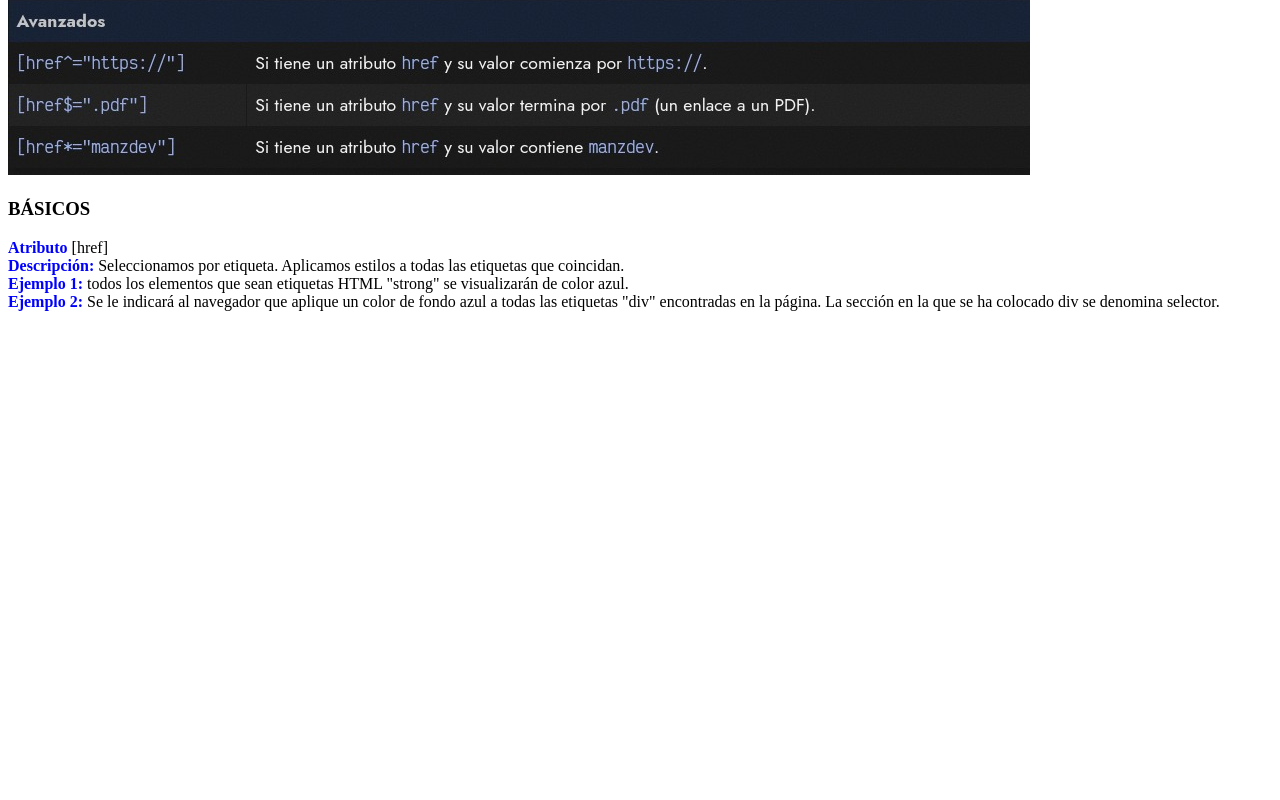
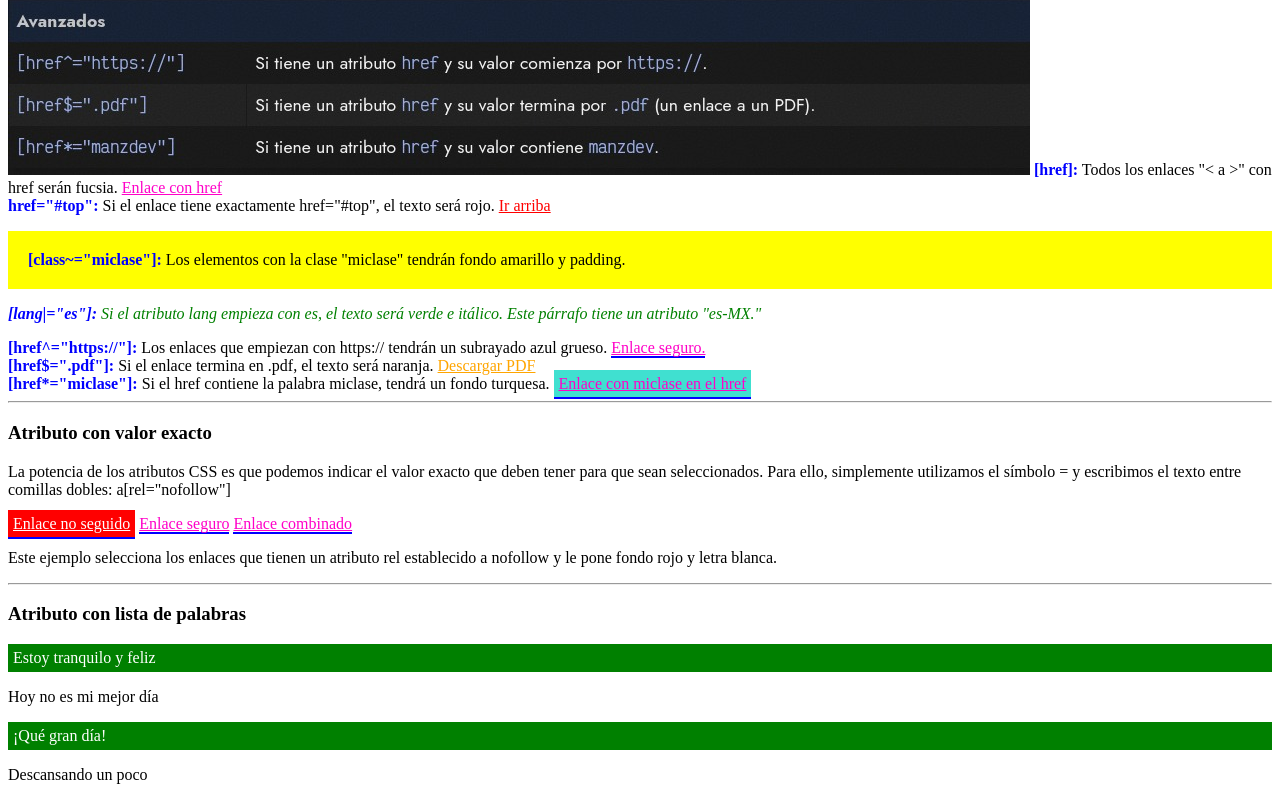
Before and after one commit to LinaCardenas3003/aprendizaje_autonomo_CSS, a plain HTML site: page auto_aprendizaje_css/index.html in a window 1280 px wide. Shown: the part 1902-2702 px from the top of the page. Before the commit the page ends 2229 px from the top, so only its background shows below. Drawn offline with Linux system fonts and the light colour scheme.

Commit message:
Descripción de los cambios realizados

```diff
--- a/auto_aprendizaje_css/css/estilos.css
+++ b/auto_aprendizaje_css/css/estilos.css
@@ -72,3 +72,51 @@ button[disabled] {
   background-color: black;
   color: #20f3f3;
 }
+
+/* Atributos Básicos */
+[href] {
+  color: rgb(255, 0, 200);
+  text-decoration: underline;
+}
+
+[href="#top"] {
+  color: red;
+}
+
+[class~="miclase"] {
+  background-color: yellow;
+  padding: 20px;
+}
+
+[lang|="es"] {
+  font-style: italic;
+  color: green;
+}
+
+/* Atributos Avanzados */
+[href^="https://"] {
+  border-bottom: 2px solid blue;
+}
+
+[href$=".pdf"] {
+  color: orange;
+}
+
+[href*="miclase"] {
+  background-color: turquoise;
+  padding: 5px;
+}
+
+/* Atributo con valor exacto */
+a[rel="nofollow"] {
+  background: red;
+  color: white;
+  padding: 5px;
+}
+
+/* Atributo con lista de palabras */
+[data-mood~="feliz"] {
+  background: green;
+  color: white;
+  padding: 5px;
+}
--- a/auto_aprendizaje_css/index.html
+++ b/auto_aprendizaje_css/index.html
@@ -93,12 +93,44 @@
     <p disabled>parrafo del ejemplo al tener el atributo disabled </p>
     <p>Sin embargo, no todo resulta tan sencillo como el ejemplo anterior. Existen diversas maneras de emplear los atributos en CSS, algunas de ellas son muy potentes y flexibles. Estas se basan en un concepto denominado expresiones regulares,aunque no se ajustan estrictamente a la definición de expresiones regulares.</p>
     <img src="images/atributos.jpeg" alt="">
-    <h3>BÁSICOS</h3>
-    <p><strong>Atributo </strong>[href]<br>
-      <strong>Descripción: </strong>Seleccionamos por etiqueta. Aplicamos estilos a todas las etiquetas que coincidan.<br>
-      <strong>Ejemplo 1: </strong> todos los elementos que sean etiquetas HTML "strong" se visualizarán de color azul.<br>
-      <strong>Ejemplo 2: </strong>Se le indicará al navegador que aplique un color de fondo azul a todas las etiquetas "div" encontradas en la página. La sección en la que se ha colocado div se denomina selector.
-    </p>
-  </section>
+
+    <!-- Básicos -->
+    <strong>[href]:</strong> Todos los enlaces "< a >" con href serán fucsia.
+    <a href="http://127.0.0.1:5500/auto_aprendizaje_css/index.html#top">Enlace con href</a><br>
+
+    <strong>href="#top": </strong>Si el enlace tiene exactamente href="#top", el texto será rojo.
+    <a href="#top">Ir arriba</a>
+
+    <p class="miclase"><strong>[class~="miclase"]: </strong>Los elementos con la clase "miclase" tendrán fondo amarillo y padding.</p>
+
+    <p lang="es-MX"><strong>[lang|="es"]: </strong> Si el atributo lang empieza con es, el texto será verde e itálico. Este párrafo tiene un atributo "es-MX."</p>
+
+    <!-- Avanzados -->
+    <strong>[href^="https://"]: </strong> Los enlaces que empiezan con https:// tendrán un subrayado azul grueso.
+    <a href="https://ejemplo.com">Enlace seguro.</a><br>
+
+    <strong>[href$=".pdf"]: </strong> Si el enlace termina en .pdf, el texto será naranja.
+    <a href="documento.pdf">Descargar PDF</a><br>
+
+    <strong>[href*="miclase"]: </strong>  Si el href contiene la palabra miclase, tendrá un fondo turquesa.
+    <a href="https://ejemplo.com/miclase">Enlace con miclase en el href</a>
+    <hr>
+
+    <h3>Atributo con valor exacto</h3>
+    <p>La potencia de los atributos CSS es que podemos indicar el valor exacto que deben tener para que sean seleccionados. Para ello, simplemente utilizamos el símbolo = y escribimos el texto entre comillas dobles: a[rel="nofollow"]</p>
+    <a href="https://ejemplo.com" rel="nofollow">Enlace no seguido</a> <!-- Será afectado por CSS -->
+    <a href="https://ejemplo.com" rel="noopener">Enlace seguro</a> <!-- No será afectado -->
+    <a href="https://ejemplo.com" rel="nofollow noo">Enlace combinado</a> <!-- No será afectado porque el valor no es exactamente "nofollow" -->
+    <p>Este ejemplo selecciona los enlaces <a> que tienen un atributo rel establecido a nofollow y le pone fondo rojo y letra blanca. </p>
+    <hr>
+
+    <h3>Atributo con lista de palabras</h3>
+    <p data-mood="feliz relajado">Estoy tranquilo y feliz</p>  <!-- Se verá con fondo verde -->
+    <p data-mood="triste">Hoy no es mi mejor día</p>  <!-- No se verá afectado -->
+    <p data-mood="feliz emocionado">¡Qué gran día!</p>  <!-- Se verá con fondo verde -->
+    <p data-mood="relajado">Descansando un poco</p>  <!-- No se verá afectado -->
+
+    </section>
+
 </body>
 </html>
```
